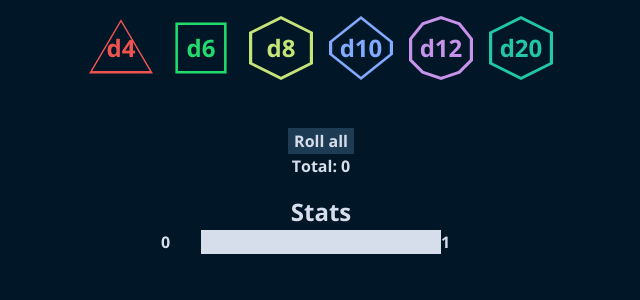
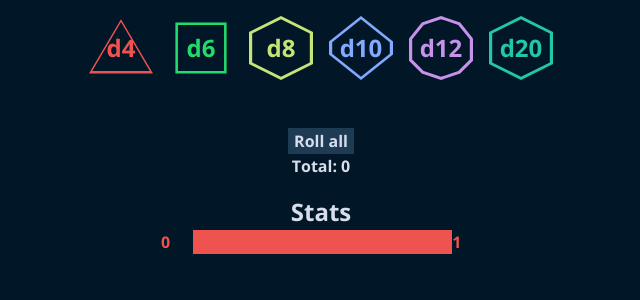
Before and after one commit to zylvve/dice-roller, a Vue app: page / in a window 1280 px wide. Shown: the top 300 px of the page, without its empty margins (319-959 px from the left). Built offline with nearby package versions, Linux system fonts and the light colour scheme.

Commit message:
Stats graph highlight

```diff
--- a/src/App.vue
+++ b/src/App.vue
@@ -13,4 +13,5 @@ import MainArea from './components/MainArea.vue';
 body {
   font-family: 'Open Sans';
 }
+
 </style>
--- a/src/components/MainArea.vue
+++ b/src/components/MainArea.vue
@@ -65,7 +65,7 @@ const deleteDie = (id: number) => {
 
 <style>
 main {
-  height: 100vh;
+  min-height: 100vh;
   display: flex;
   flex-direction: column;
   align-items: center;
--- a/src/components/StatsSection.vue
+++ b/src/components/StatsSection.vue
@@ -1,5 +1,5 @@
 <script setup lang="ts">
-import { computed } from 'vue';
+import { computed, ref } from 'vue';
 import type { Die } from './ts/types';
 import { rollDistribution } from './ts/rollDistribution';
 
@@ -16,6 +16,8 @@ const data = computed(() => {
 const maxCount = computed(() =>
   data.value.reduce((max, row) => ( row.count > max ) ? row.count : max, 0)
 )
+
+const currentClass = ref('current');
 </script>
 
 <template>
@@ -23,14 +25,18 @@ const maxCount = computed(() =>
     <h2>Stats</h2>
     <div
       class="row"
+      :class="[rollTotal === row.rollTotal ? currentClass : '']"
       v-for="row in data"
       :key="row.rollTotal"
     >
       <span class="roll-total">{{ row.rollTotal }}</span>
       <span class="bar-container">
-        <span class="bar" :style="{ width: 100 * row.count / maxCount + '%'}"></span>
+        <span
+          class="bar"
+          :style="{ width: 90 * row.count / maxCount + '%'}">
+        </span>
+        <span class="count">{{ row.count }}</span>
       </span>
-      <span class="count">{{ row.count }}</span>
     </div>
   </section>
 </template>
@@ -50,13 +56,13 @@ const maxCount = computed(() =>
   height: 1.5rem;
 }
 
-.roll-total, .count {
-  width: 2.5rem;
+.roll-total {
+  width: 2rem;
 }
 
 .bar-container {
   display: flex;
-  width: 15rem;
+  width: 18rem;
   height: 100%;
 }
 
@@ -65,4 +71,12 @@ const maxCount = computed(() =>
   background-color: var(--color-fg-primary);
 }
 
+.row.current .bar {
+  background-color: var(--color-hl);
+}
+
+.row.current {
+  color: var(--color-hl);
+}
+
 </style>
--- a/src/root.css
+++ b/src/root.css
@@ -3,6 +3,8 @@
   --color-bg-primary: #011627;
   --color-bg-secondary: #1d3b53;
   --color-fg-primary: #d6deeb;
+
+  --color-hl: #ef5350;
 
   --color-die-1: #ef5350;
   --color-die-2: #22da6e;
```
